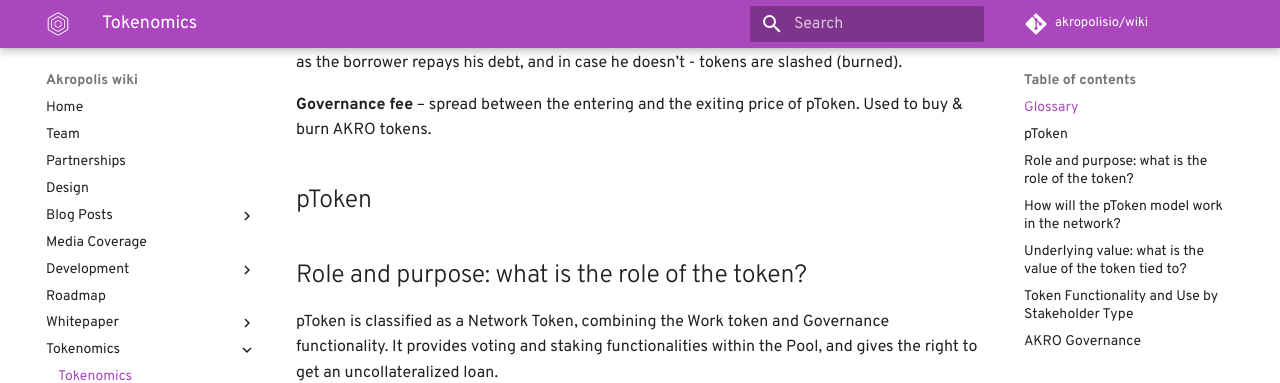
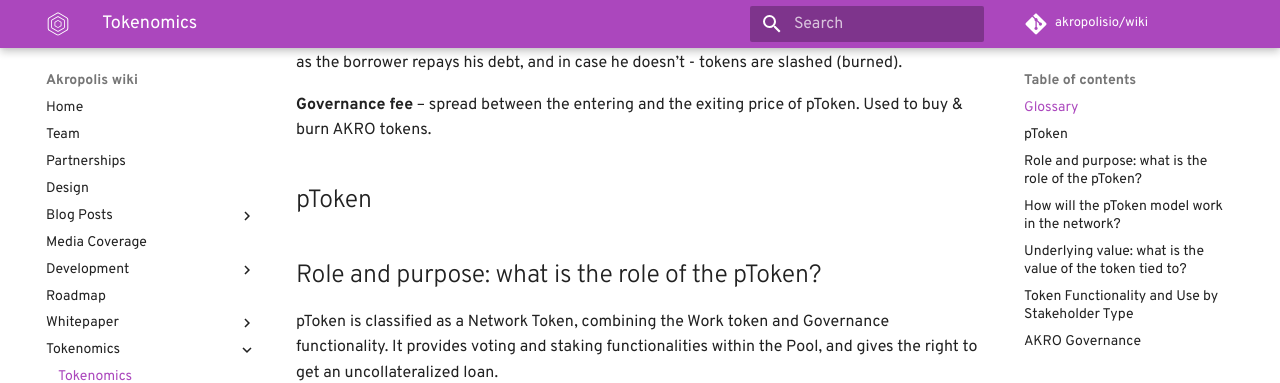
Before and after one commit to kaonone/wiki, an MkDocs documentation site: the page built from docs/tokenomics.md, in a window 1280 px wide and 900 px high, scrolled down 458 px. Shown: the top 383 px of the window. Built offline with MkDocs 1.6.1 and Material for MkDocs 9.7.7, drawn with Linux system fonts in a browser that asks for light colours; some web fonts are replaced; comment, search, counter and statistics services are not loaded; old or Windows-style settings are respelled for this version of MkDocs.

Commit message:
Update tokenomics.md

```diff
--- a/docs/tokenomics.md
+++ b/docs/tokenomics.md
@@ -14,7 +14,7 @@
 
 ## pToken
 
-## Role and purpose: what is the role of the token?
+## Role and purpose: what is the role of the pToken?
 
 pToken is classified as a Network Token, combining the Work token and Governance functionality. It provides voting and staking functionalities within the Pool, and gives the right to get an uncollateralized loan.
 
```
